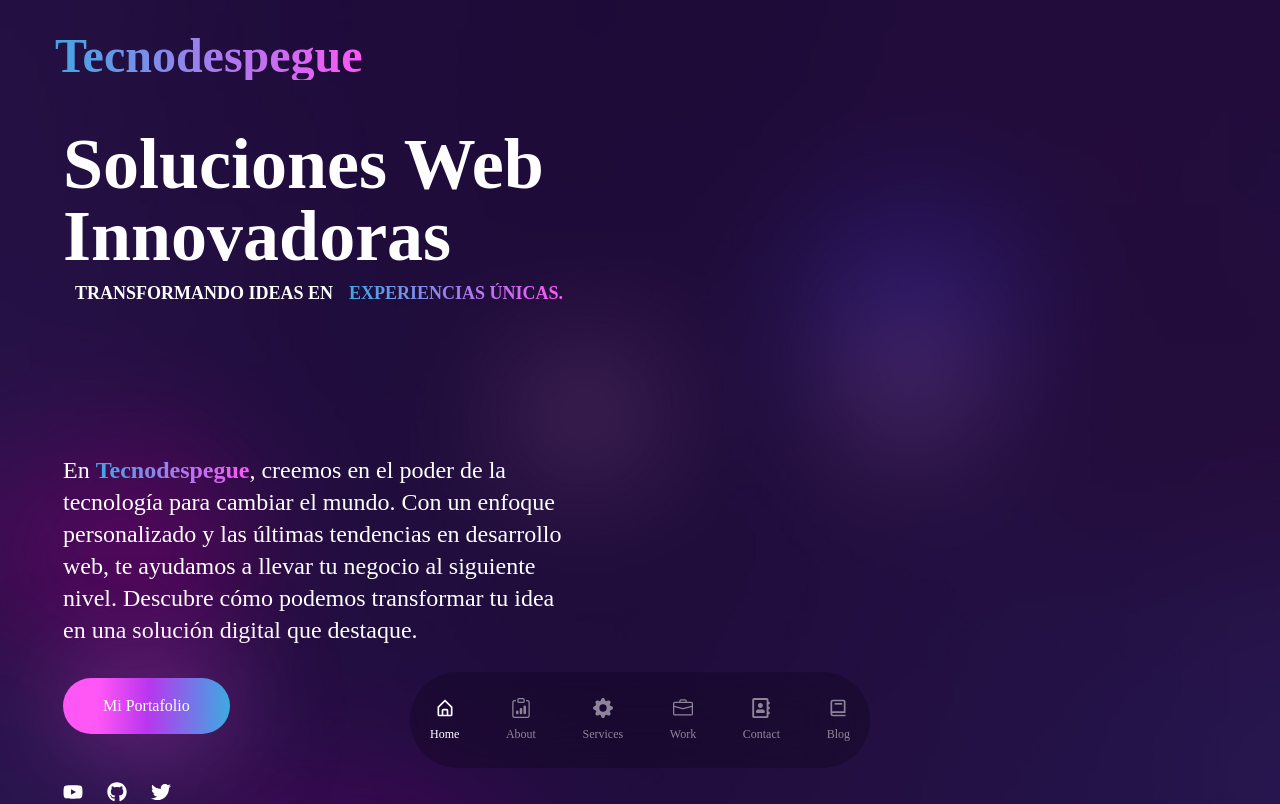
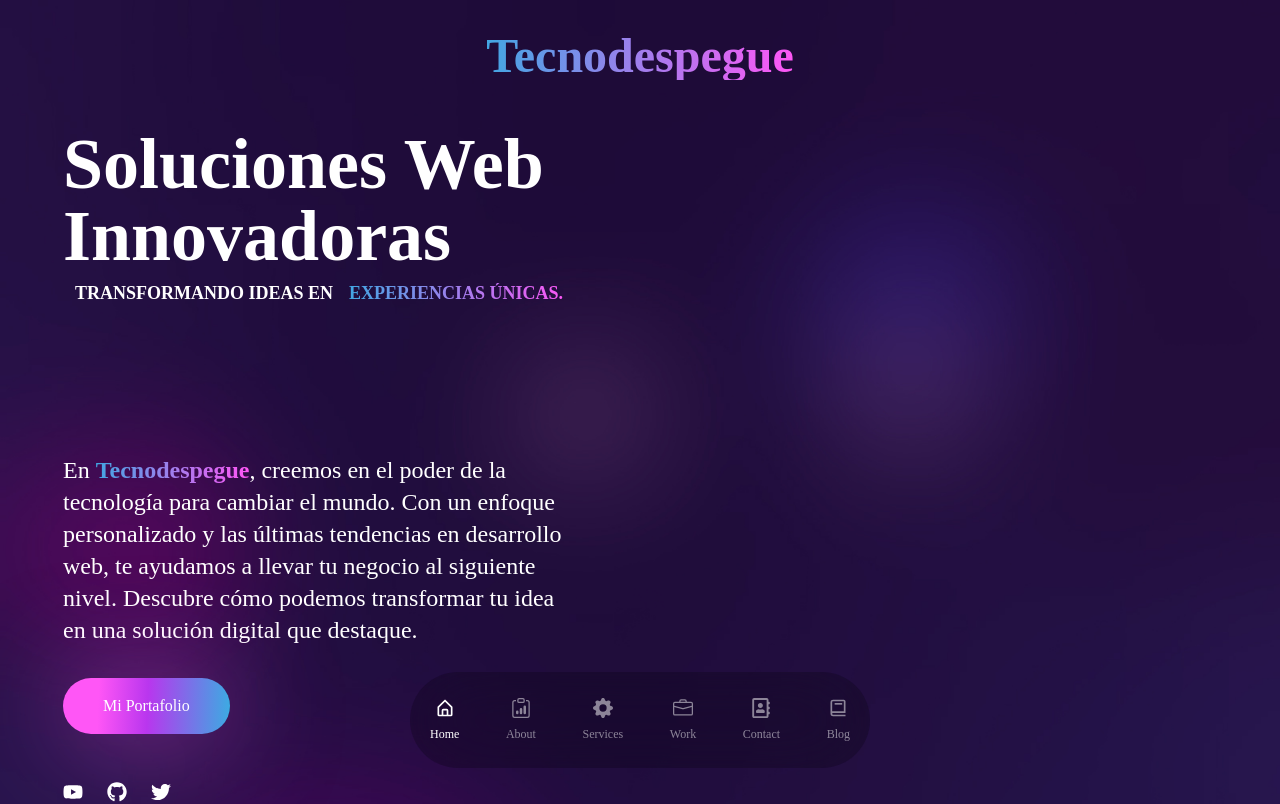
Before and after one commit to Rene-Kuhm/vite-project, a React (Vite) app: page / in a window 1280 px wide. Shown: the top 804 px of the page. Built offline with nearby package versions, Linux system fonts and the light colour scheme.

Commit message:
se arreglo header tecnodespegue ya no molesta al hacer scroll

```diff
--- a/src/components/About.jsx
+++ b/src/components/About.jsx
@@ -1,7 +1,7 @@
 import PropTypes from 'prop-types';
 import { useInView } from 'react-intersection-observer';
 
-const About = ({ setSection }) => {
+const About = () => {
   const { ref, inView } = useInView({
     threshold: 0.5,
     triggerOnce: true,
--- a/src/components/Header.jsx
+++ b/src/components/Header.jsx
@@ -1,35 +1,51 @@
-import { useState } from 'react';
-import Contact from './Contact.jsx';
+import { useState, useEffect } from 'react'
+import Contact from './Contact.jsx'
 
 const Header = () => {
-  const [page, setPage] = useState('home');
+  const [page] = useState('home')
+   // Estado para controlar la visibilidad del texto
+   const [isVisible, setIsVisible] = useState(true);
 
-  {/*const handleButtonClick = () => {
+   useEffect(() => {
+    const handleScroll = () => {
+      // Establece isVisible en true solo si el scroll está en el tope de la página
+      setIsVisible(window.pageYOffset < 50);
+    };
+
+    // Agrega el event listener cuando el componente se monta
+    window.addEventListener('scroll', handleScroll);
+
+    // Limpia el event listener cuando el componente se desmonta
+    return () => window.removeEventListener('scroll', handleScroll);
+  }, []);
+  {
+    /*const handleButtonClick = () => {
     setPage('contact');
-  };*/}
+  };*/
+  }
 
   const renderContent = () => {
     if (page === 'home') {
       return (
-        <header className='fixed top-0 left-0 w-full z-50 py-8'>
+        <header className={`fixed top-0 left-0 w-full z-50 py-8 transition-opacity duration-500 ${isVisible ? 'opacity-100' : 'opacity-0'}`}>
           <div className='container mx-auto'>
-            <div className='flex justify-between items-center'>
+            <div className='flex justify-center items-center'>
               <a href='#'>
-                <p className='text-gradient text-2xl md:text-5xl  lg:text-5xl xl:text-5xl font-bold '>
+                <p className='text-center text-gradient text-2xl md:text-5xl  lg:text-5xl xl:text-5xl font-bold '>
                   Tecnodespegue
                 </p>
               </a>
-{/*<button className="btn btn-sm" onClick={handleButtonClick}>Contactame</button>*/}
+              {/*<button className="btn btn-sm" onClick={handleButtonClick}>Contactame</button>*/}
             </div>
           </div>
         </header>
-      );
+      )
     } else if (page === 'contact') {
-    return <Contact />;
+      return <Contact />
     }
-  };
+  }
 
-  return <div>{renderContent()}</div>;
-};
+  return <div>{renderContent()}</div>
+}
 
-export default Header;
+export default Header
```
